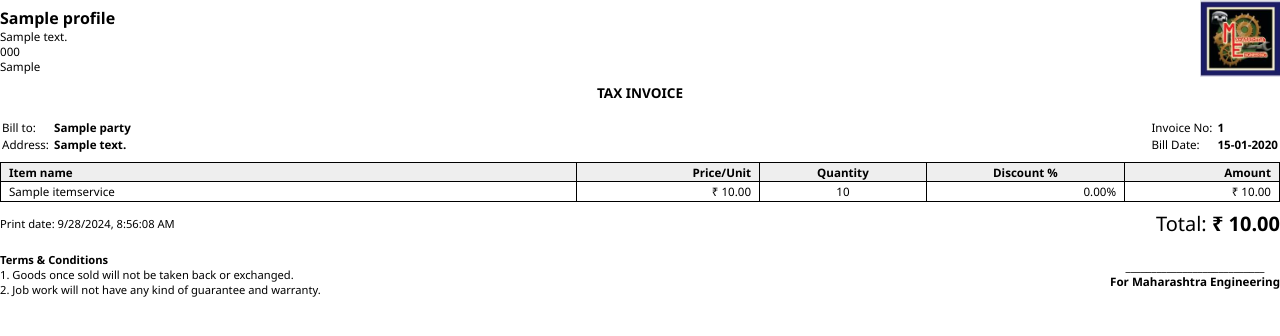
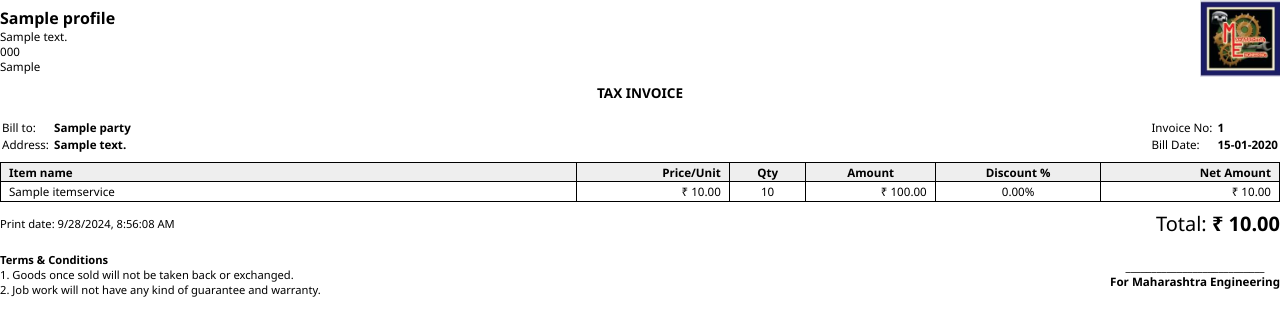
Before and after one commit to vilash99/shop_django, a Django app: page /invoice/1/print/ in a window 1280 px wide. Shown: the top 336 px of the page. Run offline with Django 4.2, Linux system fonts and the light colour scheme; a user stored in the database is signed in; tables that the repository leaves empty hold one stand-in row (values such as "Sample post").

Commit message:
Updated invoice to show discount

```diff
--- a/invoice/models.py
+++ b/invoice/models.py
@@ -98,6 +98,11 @@ class Transaction(models.Model):
         discounted_price = self.price * (1 - self.discount_percent / 100)
         return round(discounted_price * self.quantity) if self.item_type == "Item" else discounted_price
 
+    @property
+    def actual_amount(self):
+        """Return actual amount without discount value"""
+        return (self.quantity * self.price) if self.item_type == "Item" else self.price
+
     def save(self, *args, **kwargs):
         """Override save method to automatically update the amount."""
         self.amount = self.discounted_amount
--- a/invoice/templates/invoice/print-invoice.html
+++ b/invoice/templates/invoice/print-invoice.html
@@ -59,22 +59,25 @@
     <tr>
       <th style="text-align: left;">Item name</th>
       <th class="right-field">Price/Unit</th>
-      <th>Quantity</th>
+      <th>Qty</th>
+      <th>Amount</th>
       <th>Discount %</th>
-      <th class="right-field">Amount</th>
+      <th class="right-field">Net Amount</th>
     </tr>
     {% for trans in transactions %}
       <tr>
         <td class="name-cell">{{ trans.item.name }}</td>
         <td class="right-field">₹ {{ trans.price|intcomma }}.00</td>
-        <td class="center-field">
-          {% if trans.quantity == 0 %}
-            -
-          {% else %}
-            {{ trans.quantity }}
-          {% endif %}
+        {% if trans.quantity == 0 %}
+          <td class="center-field">-</td>
+          <td class="right-field">₹ {{ trans.price|intcomma }}.00
         </td>
-        <td class="right-field">{{ trans.discount_percent }}%</td>
+        {% else %}
+          <td class="center-field">{{ trans.quantity }}</td>
+          <td class="right-field">₹ {{ trans.actual_amount |intcomma }}.00
+        {% endif %}
+
+        <td class="center-field">{{ trans.discount_percent }}%</td>
         <td class="right-field">₹ {{ trans.amount|intcomma }}.00</td>
       </tr>
     {% endfor %}
```
